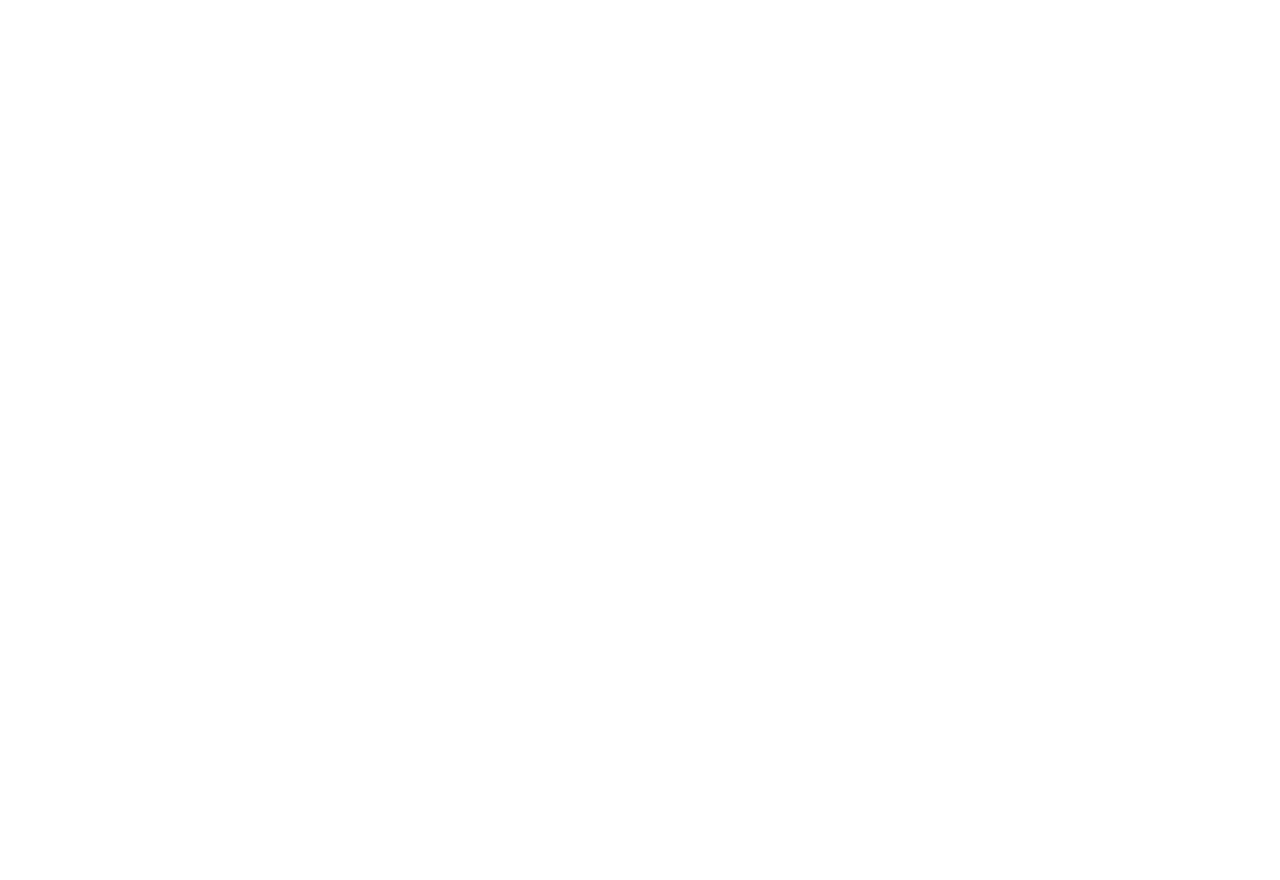
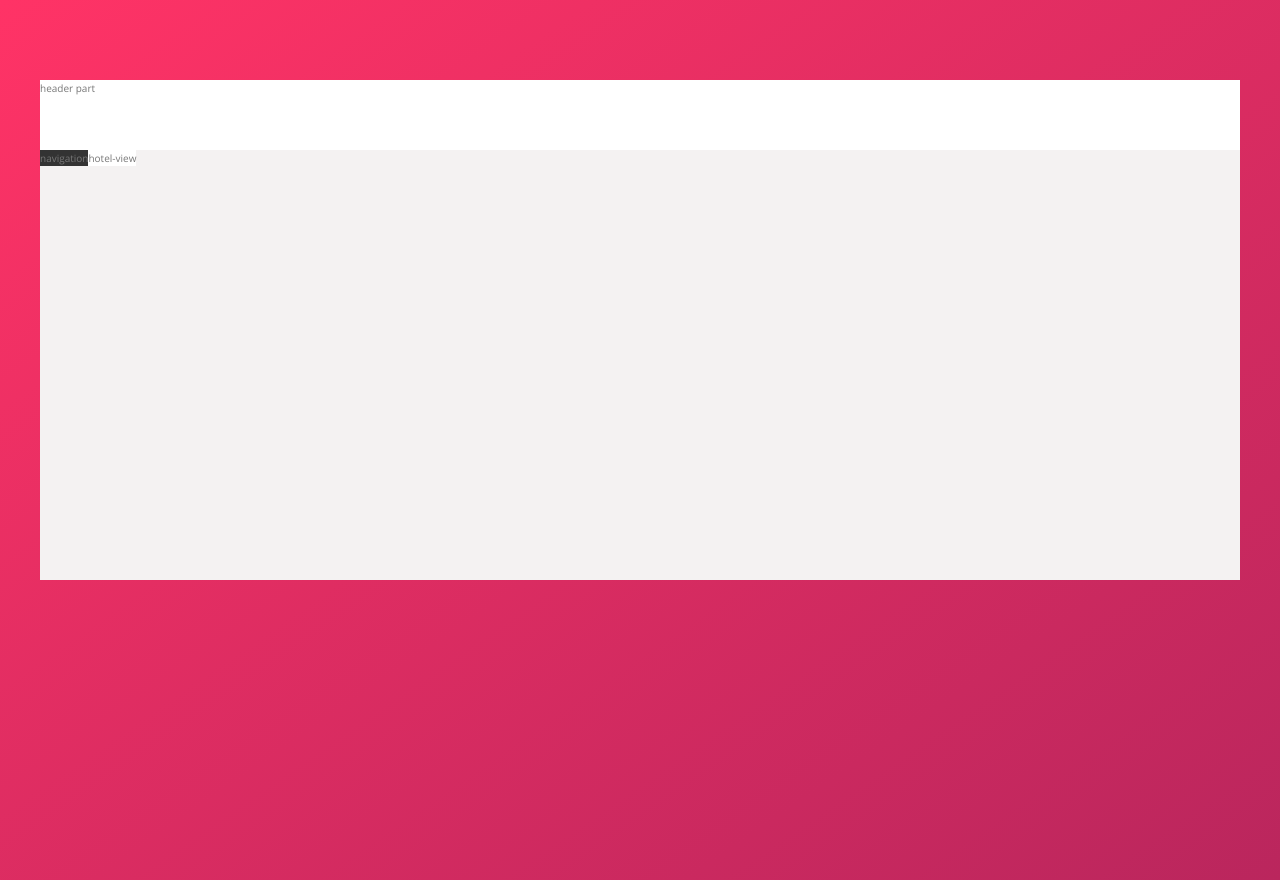
Before and after one commit to hectorcoronado/advanced-css, a website: page Trillo/starter/index.html in a window 1280 px wide. Before the commit the page ends 800 px from the top, so only its background shows below. Drawn offline with nearby package versions, Linux system fonts and the light colour scheme.

Commit message:
scaffolds trillo project/flexbox tutorial

```diff
--- a/Trillo/starter/index.html
+++ b/Trillo/starter/index.html
@@ -11,6 +11,18 @@
         <title>trillo &mdash; Your all-in-one booking app</title>
     </head>
     <body>
-
+        <div class="container">
+            <header class="header">
+                header part
+            </header>
+            <div class="content">
+                <nav class="sidebar">
+                    navigation
+                </nav>
+                <main class="hotel-view">
+                    hotel-view
+                </main>
+            </div>
+        </div>
     </body>
 </html>
--- /dev/null
+++ b/Trillo/starter/sass/_base.scss
@@ -0,0 +1,52 @@
+/**
+  * `:root` pseudo-class is very much like the `html` selector,
+  * but with higher specificity
+  *
+  * this is very useful to declare css variables
+  */
+:root {
+    // COLORS:
+    --color-primary: #eb2f64;
+    --color-primary-light: #FF3366;
+    --color-primary-dark: #BA265D;
+
+    --color-grey-light-1: #faf9f9;
+    --color-grey-light-2: #f4f2f2;
+    --color-grey-light-3: #f0eeee;
+    --color-grey-light-4: #ccc;
+
+    --color-grey-dark-1: #333;
+    --color-grey-dark-2: #777;
+    --color-grey-dark-3: #999;
+
+    // BOX-SHADOWS:
+    --shadow-dark: 0 2rem 6rem rgba(0m 0, 0, .3);
+}
+
+* {
+    margin: 0;
+    padding: 0;
+}
+
+*,
+*::before,
+*::after {
+    box-sizing: inherit;
+}
+
+html {
+    box-sizing: border-box;
+    font-size: 62.5%; // 1rem = 10px, because 10px/16px = 62.5% (16px is browser's default)
+}
+
+body {
+    font-family: 'Open Sans', sans-serif;
+    font-weight: 400;
+    line-height: 1.6;
+    color: var(--color-grey-dark-2);
+    background-image: linear-gradient(to right bottom, var(--color-primary-light), var(--color-primary-dark));
+    background-size: cover;
+    background-repeat: no-repeat;
+
+    min-height: 100vh;
+}
--- /dev/null
+++ b/Trillo/starter/sass/_layout.scss
@@ -0,0 +1,26 @@
+.container {
+    max-width: 120rem;
+    margin: 8rem auto;
+    background-color: var(--color-grey-light-2);
+    box-shadow: var(--shadow-dark);
+
+    min-height: 50rem;
+}
+
+.header {
+    height: 7rem;
+    background-color: white;
+    border-bottom: var(--color-grey-light-2);
+}
+
+.content {
+    display: flex;
+}
+
+.sidebar {
+    background-color: var(--color-grey-dark-1);
+}
+
+.hotel-view {
+    background-color: white;
+}
--- a/Trillo/starter/sass/main.scss
+++ b/Trillo/starter/sass/main.scss
@@ -1,17 +1,3 @@
-/*
-COLORS
-
-Primary: #eb2f64
-Primary light: #FF3366
-Primary dark: #BA265D
-
-Grey light 1: #faf9f9
-Grey light 2: #f4f2f2
-Grey light 3: #f0eeee
-Grey light 4: #ccc
-
-Grey dark 1: #333
-Grey dark 2: #777
-Grey dark 3: #999
-
-*/
+@import "base";
+@import "layout";
+@import "components";
```
Also changed, not shown: Trillo/starter/package.json (+5 -7 lines), Trillo/starter/css/style.css, Trillo/starter/sass/_components.scss (added), 1 other file.
